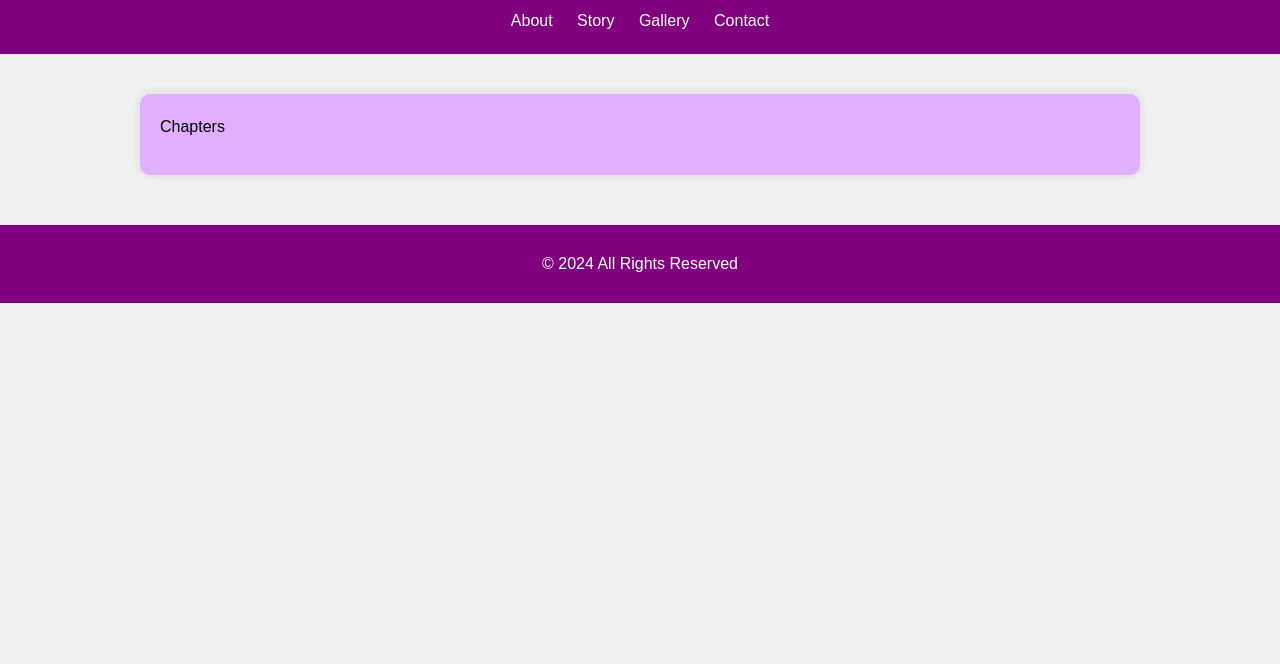
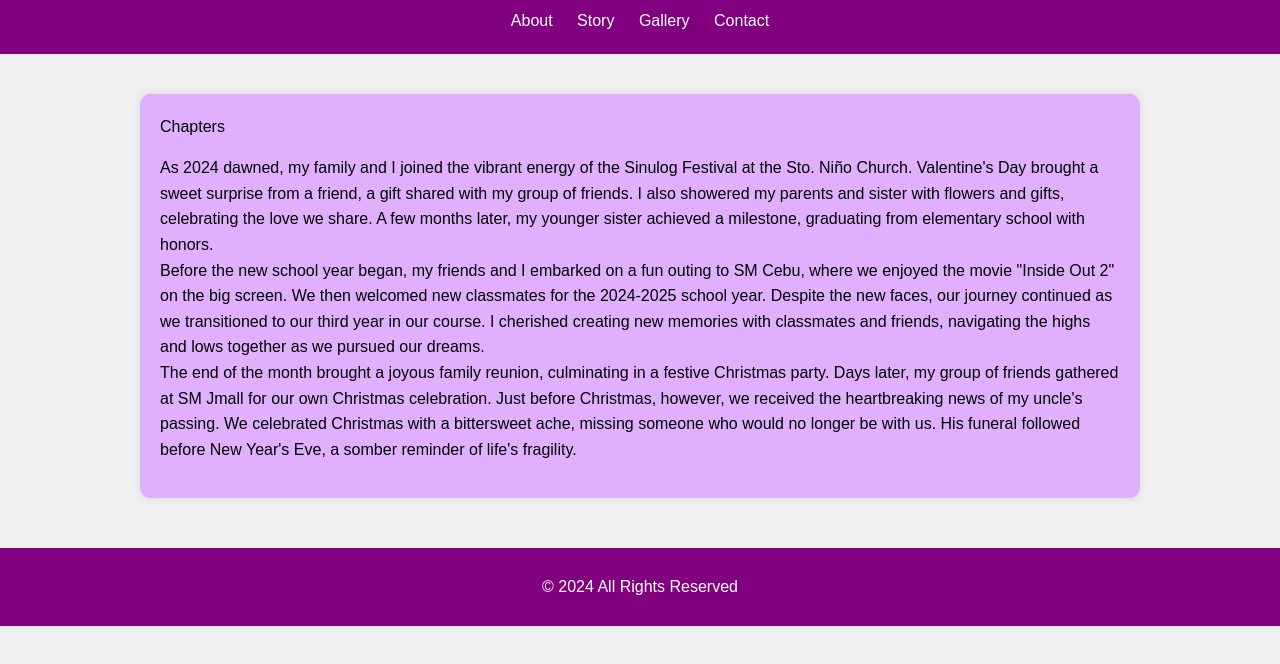
Before and after one commit to zybelle-dugho/SOML2024, a plain HTML site: page story.html in a window 1280 px wide. Shown: the part 106-770 px from the top of the page. Drawn offline with Linux system fonts and the light colour scheme.

Commit message:
Update story.html

```diff
--- a/story.html
+++ b/story.html
@@ -21,7 +21,11 @@
         <section id="chapters">
           <div class="about-story"
             <h2>Chapters</h2>
-            <p></p>
+            <p>As 2024 dawned, my family and I joined the vibrant energy of the Sinulog Festival at the Sto. Niño Church.  Valentine's Day brought a sweet surprise from a friend, a gift shared with my group of friends.  I also showered my parents and sister with flowers and gifts, celebrating the love we share.  A few months later, my younger sister achieved a milestone, graduating from elementary school with honors.<br>
+
+Before the new school year began, my friends and I embarked on a fun outing to SM Cebu, where we enjoyed the movie "Inside Out 2" on the big screen.  We then welcomed new classmates for the 2024-2025 school year.  Despite the new faces, our journey continued as we transitioned to our third year in our course.  I cherished creating new memories with classmates and friends, navigating the highs and lows together as we pursued our dreams.<br>
+
+The end of the month brought a joyous family reunion, culminating in a festive Christmas party.  Days later, my group of friends gathered at SM Jmall for our own Christmas celebration.  Just before Christmas, however, we received the heartbreaking news of my uncle's passing.  We celebrated Christmas with a bittersweet ache, missing someone who would no longer be with us.  His funeral followed before New Year's Eve, a somber reminder of life's fragility.</p>
         </section>
 
     </main>
```
